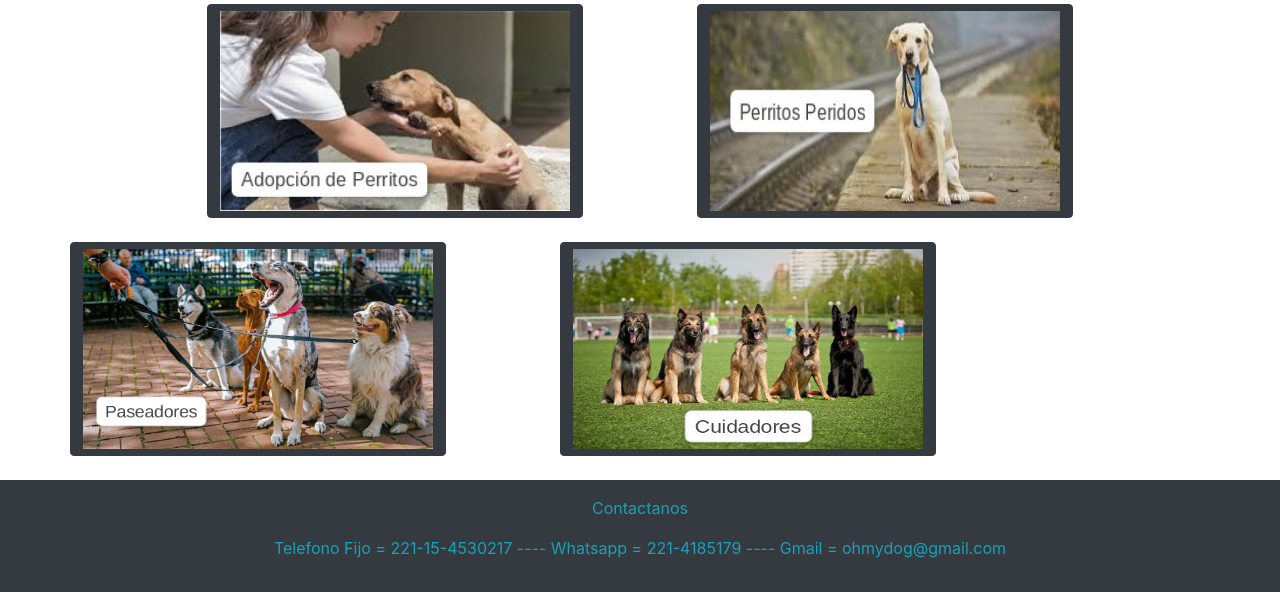
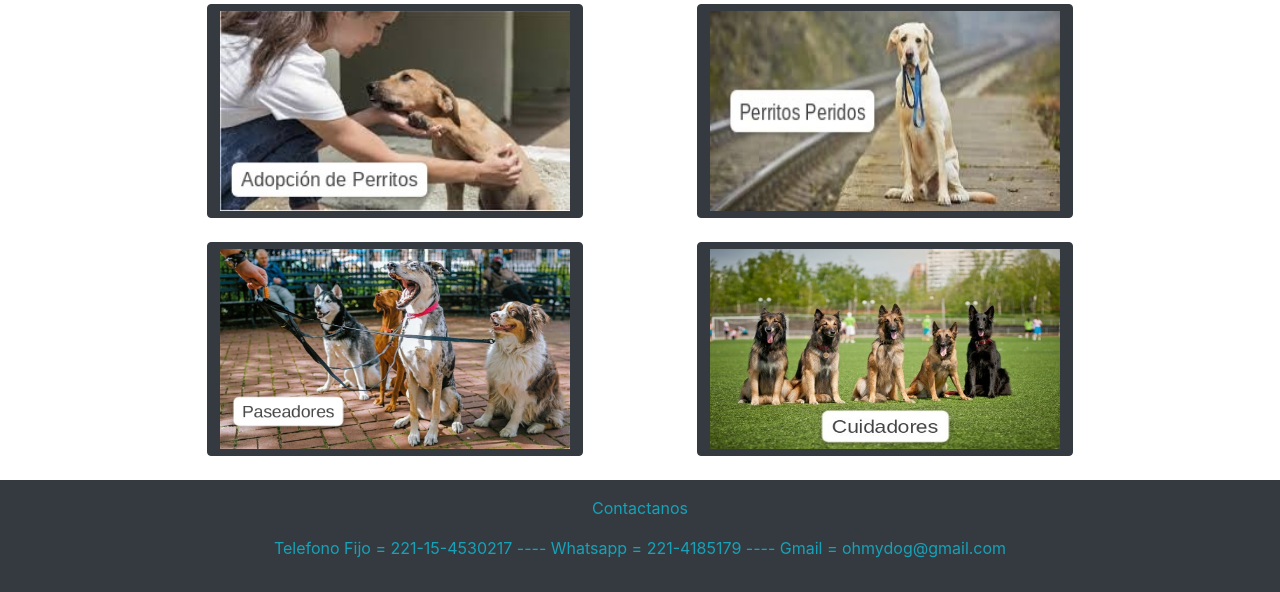
Before and after one commit to Joaco27/OhMyDog, a Django app: page / in a window 1280 px wide. Shown: the part 444-1036 px from the top of the page. Run offline with Django 4.2, Linux system fonts and the light colour scheme; some libraries are stand-ins or nearby versions.

```diff
--- a/OhMyDog/APP/templates/paginas/index.html
+++ b/OhMyDog/APP/templates/paginas/index.html
@@ -20,7 +20,7 @@
             <a href="./" class="col-lg-0 btn btn-dark"><img src="static/imagenes/Perdidos.jpeg" height="200" width="350" alt="Foto"></a>
         </div>
         <span class="text-white">h</span>
-        <div class="row ">
+        <div class="row justify-content-md-center">
             <a href="./" class="col-lg-0 btn btn-dark"><img src="static/imagenes/Paseadores.jpeg" height="200" width="350" alt="Foto"></a>
             <span class="text-white">hhhhhhhhhhhh</span>
             <a href="./" class="col-lg-0 btn btn-dark"><img src="static/imagenes/Cuidadores.jpeg" height="200" width="350" alt="Foto"></a>
```
